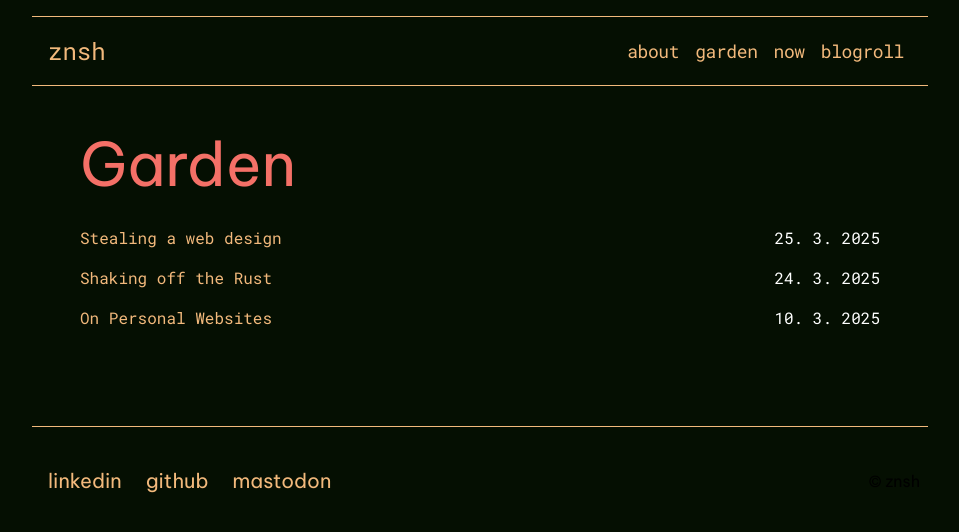
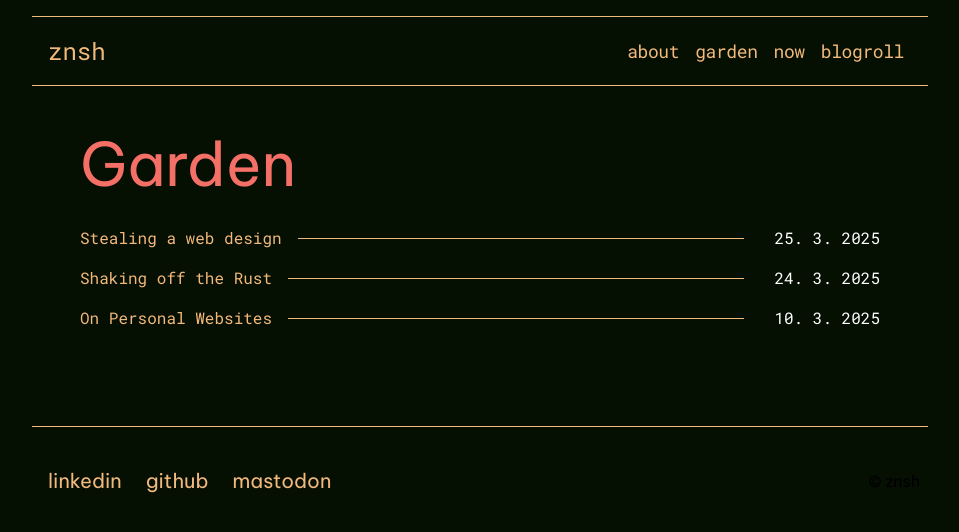
Before and after one commit to zasuh/blog, a Next.js app: page /garden in a window 1280 px wide. Shown: the top 532 px of the page, without its empty margins (160-1119 px from the left). Built offline with nearby package versions, Linux system fonts and the light colour scheme.

Commit message:
chore(): design stuff

```diff
--- a/app/components/posts.tsx
+++ b/app/components/posts.tsx
@@ -18,12 +18,13 @@ export function GardenPosts() {
         .map((post) => (
           <Link
             key={post.slug}
-            className="flex flex-col space-y-1 mb-4"
+            className="flex flex-col space-y-1 mb-4 hover:rounded-md hover:px-2 hover:bg-white/10 transition-all"
             href={`/garden/${post.slug}`}
           >
-            <div className="w-full flex space-x-0 items-center justify-between">
-              <p>{post.metadata.title}</p>
-              <p className="text-white w-[150px] text-right">
+            <div className="w-full flex items-center">
+              <p className="min-w-fit">{post.metadata.title}</p>
+              <div className="mx-4 h-[1px] w-full border-b border-text-terniary"></div>
+              <p className="text-white min-w-[120px] text-right">
                 {formatDate(post.metadata.publishedAt)}
               </p>
             </div>
```
